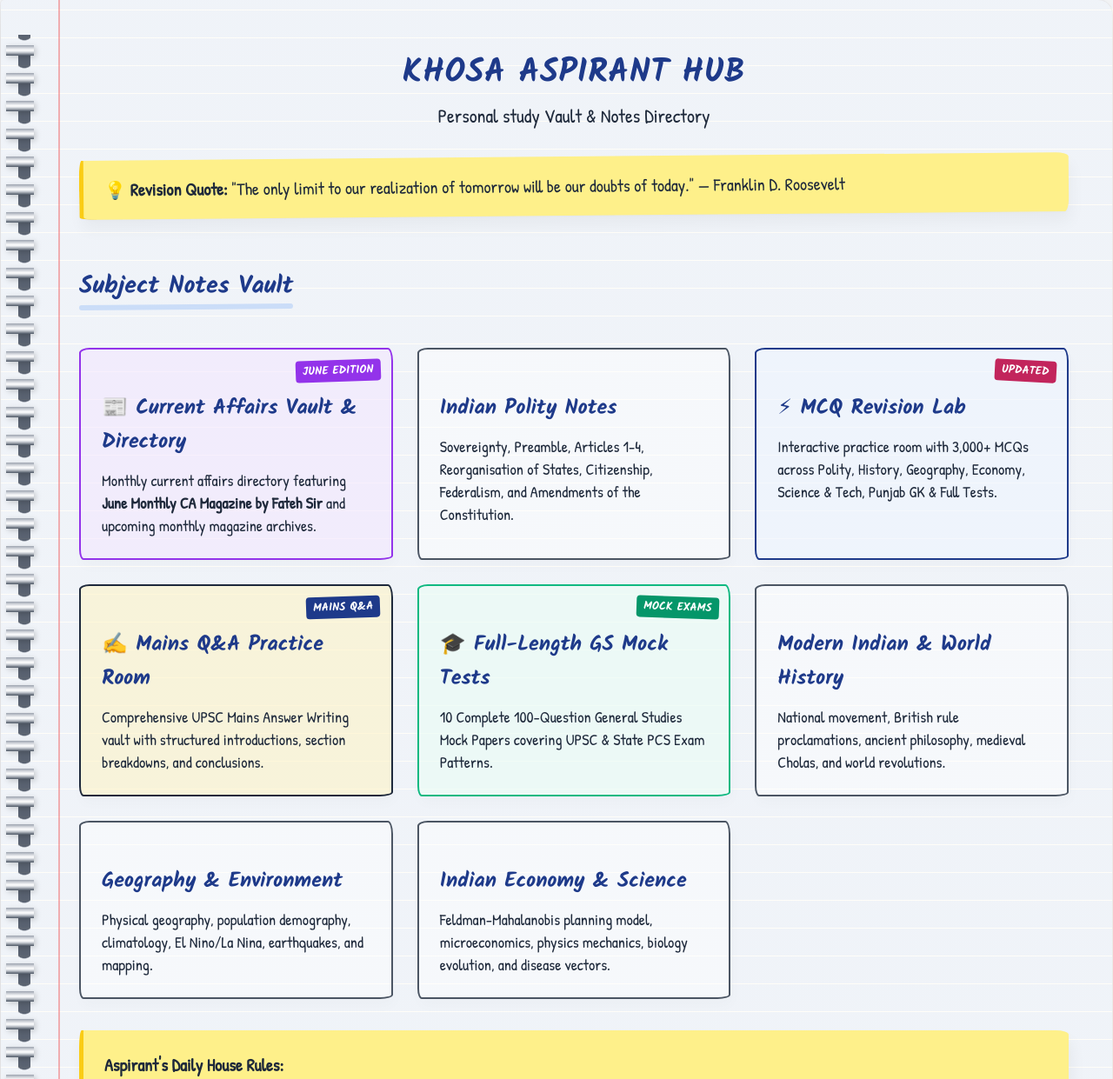
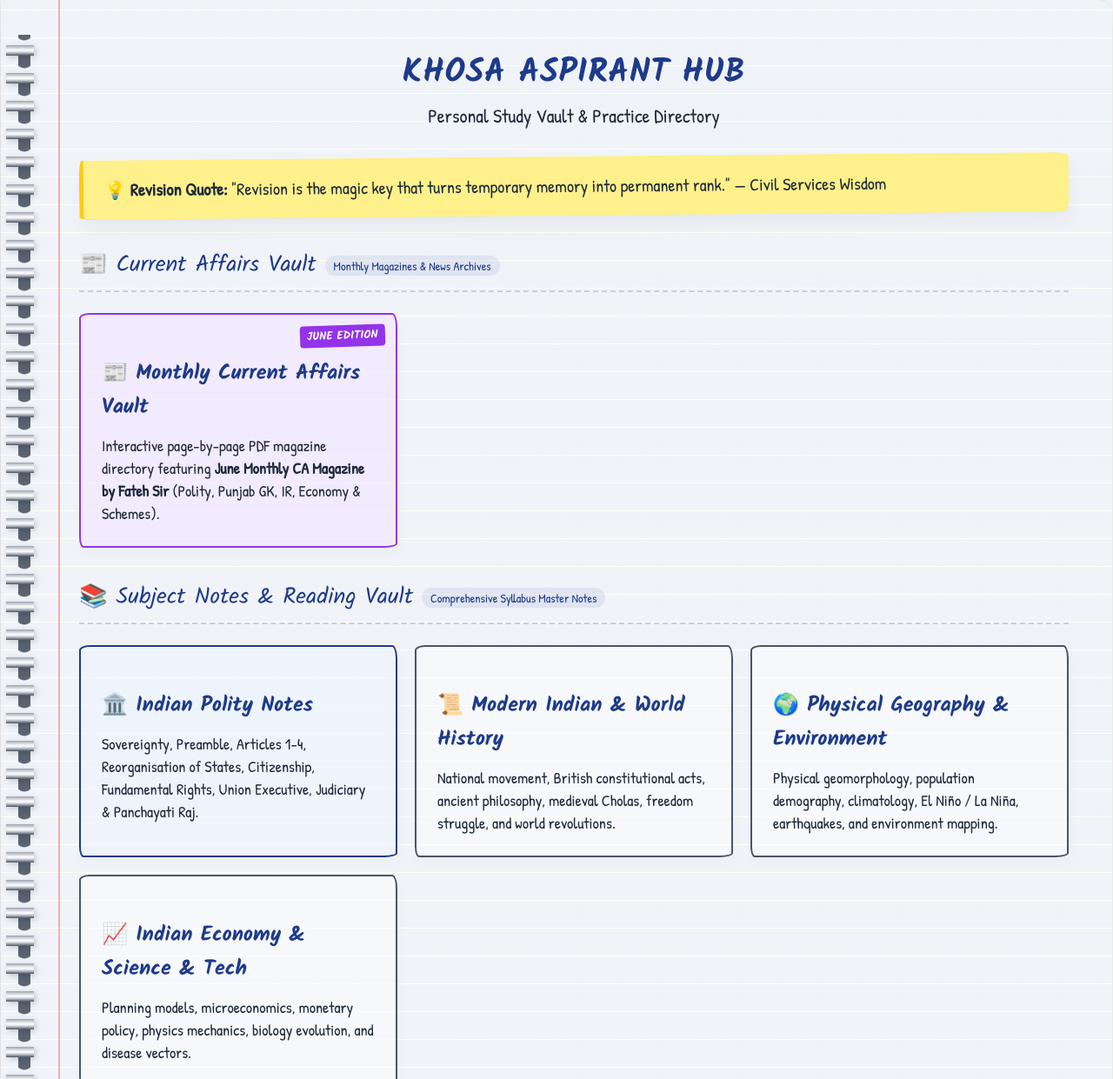
Before and after one commit to khosa76/khosaHub, a plain HTML site: page index.html in a window 1280 px wide. Shown: the top 1241 px of the page at 87% size. Drawn offline with Linux system fonts and the light colour scheme.

Commit message:
Organize index.html dashboard into 3 distinct sections: Current Affairs Vault, Subject Notes, and Practice Test Labs

```diff
--- a/index.html
+++ b/index.html
@@ -4,7 +4,7 @@
 <head>
     <meta charset="UTF-8">
     <meta name="viewport" content="width=device-width, initial-scale=1.0">
-    <title>KHOSA Aspirant Hub - UPSC study Vault</title>
+    <title>KHOSA Aspirant Hub - UPSC Study Vault</title>
     <link rel="preconnect" href="https://fonts.googleapis.com">
     <link rel="preconnect" href="https://fonts.gstatic.com" crossorigin>
     <link
@@ -17,6 +17,37 @@
     <meta name="apple-mobile-web-app-capable" content="yes">
     <meta name="apple-mobile-web-app-status-bar-style" content="default">
     <meta name="apple-mobile-web-app-title" content="Khosa Hub">
+
+    <style>
+        .section-header-title {
+            font-family: 'Kalam', cursive;
+            font-size: 26px;
+            color: var(--ink-blue);
+            margin-top: 36px;
+            margin-bottom: 16px;
+            display: flex;
+            align-items: center;
+            gap: 10px;
+            border-bottom: 2px dashed rgba(30, 58, 138, 0.2);
+            padding-bottom: 8px;
+        }
+
+        .section-header-title span.section-tag {
+            font-size: 14px;
+            font-family: 'Patrick Hand', cursive;
+            background: rgba(30, 58, 138, 0.08);
+            color: var(--ink-blue);
+            padding: 2px 10px;
+            border-radius: 12px;
+            font-weight: normal;
+        }
+
+        .subjects-grid {
+            display: grid;
+            grid-template-columns: repeat(auto-fill, minmax(320px, 1fr));
+            gap: 20px;
+        }
+    </style>
 </head>
 
 <body>
@@ -28,67 +59,79 @@
             <div class="time-widget" id="current-time">00:00:00</div> -->
 
             <h1>KHOSA Aspirant Hub</h1>
-            <div class="subtitle">Personal study Vault & Notes Directory</div>
+            <div class="subtitle">Personal Study Vault & Practice Directory</div>
 
             <div class="quote-banner">
                 <span style="font-weight: bold;">💡 Revision Quote: </span>
-                <span id="quote-display">"The only limit to our realization of tomorrow will be our doubts of today." —
-                    Franklin D. Roosevelt</span>
+                <span id="quote-display">"The only limit to our realization of tomorrow will be our doubts of today." — Franklin D. Roosevelt</span>
             </div>
 
-            <h2>Subject Notes Vault</h2>
+            <!-- SECTION 1: CURRENT AFFAIRS VAULT -->
+            <div class="section-header-title">
+                📰 <span>Current Affairs Vault</span>
+                <span class="section-tag">Monthly Magazines & News Archives</span>
+            </div>
             <div class="subjects-grid">
-                <a href="current_affairs_index.html" class="subject-card active" style="background: rgba(243, 232, 255, 0.6); border-color: #9333ea; position: relative;">
+                <a href="current_affairs_index.html" class="subject-card active" style="background: rgba(243, 232, 255, 0.7); border-color: #9333ea; position: relative;">
                     <span class="badge-new" style="position: absolute; top: 12px; right: 12px; font-family: 'Kalam', cursive; background: #9333ea; color: white; padding: 2px 8px; border-radius: 4px; font-size: 13px; font-weight: bold; transform: rotate(-2deg);">JUNE EDITION</span>
-                    <h3>📰 Current Affairs Vault & Directory</h3>
-                    <p>Monthly current affairs directory featuring <strong>June Monthly CA Magazine by Fateh Sir</strong> and upcoming monthly magazine archives.</p>
+                    <h3>📰 Monthly Current Affairs Vault</h3>
+                    <p>Interactive page-by-page PDF magazine directory featuring <strong>June Monthly CA Magazine by Fateh Sir</strong> (Polity, Punjab GK, IR, Economy & Schemes).</p>
                 </a>
-                <a href="subjects/polity/index.html" class="subject-card active">
-                    <h3>Indian Polity Notes</h3>
-                    <p>Sovereignty, Preamble, Articles 1-4, Reorganisation of States, Citizenship, Federalism, and
-                        Amendments of the Constitution.</p>
+            </div>
+
+            <!-- SECTION 2: SUBJECT NOTES VAULT -->
+            <div class="section-header-title">
+                📚 <span>Subject Notes & Reading Vault</span>
+                <span class="section-tag">Comprehensive Syllabus Master Notes</span>
+            </div>
+            <div class="subjects-grid">
+                <a href="subjects/polity/index.html" class="subject-card active" style="background: rgba(239, 246, 255, 0.6); border-color: var(--ink-blue);">
+                    <h3>🏛️ Indian Polity Notes</h3>
+                    <p>Sovereignty, Preamble, Articles 1-4, Reorganisation of States, Citizenship, Fundamental Rights, Union Executive, Judiciary & Panchayati Raj.</p>
                 </a>
-                <a href="mcq_tester.html" class="subject-card active" style="background: rgba(239, 246, 255, 0.6); border-color: var(--ink-blue); position: relative;">
+                <a href="mcq_tester.html?subject=history" class="subject-card active">
+                    <h3>📜 Modern Indian & World History</h3>
+                    <p>National movement, British constitutional acts, ancient philosophy, medieval Cholas, freedom struggle, and world revolutions.</p>
+                </a>
+                <a href="mcq_tester.html?subject=geography" class="subject-card active">
+                    <h3>🌍 Physical Geography & Environment</h3>
+                    <p>Physical geomorphology, population demography, climatology, El Niño / La Niña, earthquakes, and environment mapping.</p>
+                </a>
+                <a href="mcq_tester.html?subject=economy" class="subject-card active">
+                    <h3>📈 Indian Economy & Science & Tech</h3>
+                    <p>Planning models, microeconomics, monetary policy, physics mechanics, biology evolution, and disease vectors.</p>
+                </a>
+            </div>
+
+            <!-- SECTION 3: REVISION & PRACTICE TEST LABS -->
+            <div class="section-header-title">
+                ⚡ <span>Revision & Practice Test Labs</span>
+                <span class="section-tag">MCQs & Mains Answer Writing</span>
+            </div>
+            <div class="subjects-grid">
+                <a href="mcq_tester.html" class="subject-card active" style="background: rgba(239, 246, 255, 0.7); border-color: var(--ink-blue); position: relative;">
                     <span class="badge-new" style="position: absolute; top: 12px; right: 12px; font-family: 'Kalam', cursive; background: var(--ink-red); color: white; padding: 2px 8px; border-radius: 4px; font-size: 13px; font-weight: bold; transform: rotate(3deg);">UPDATED</span>
                     <h3>⚡ MCQ Revision Lab</h3>
                     <p>Interactive practice room with 3,000+ MCQs across Polity, History, Geography, Economy, Science & Tech, Punjab GK & Full Tests.</p>
                 </a>
-                <a href="mains_tester.html" class="subject-card active" style="background: rgba(254, 243, 199, 0.6); border-color: var(--accent-gold); position: relative;">
+                <a href="mains_tester.html" class="subject-card active" style="background: rgba(254, 243, 199, 0.7); border-color: var(--accent-gold); position: relative;">
                     <span class="badge-new" style="position: absolute; top: 12px; right: 12px; font-family: 'Kalam', cursive; background: var(--ink-blue); color: white; padding: 2px 8px; border-radius: 4px; font-size: 13px; font-weight: bold; transform: rotate(-2deg);">MAINS Q&A</span>
                     <h3>✍️ Mains Q&A Practice Room</h3>
                     <p>Comprehensive UPSC Mains Answer Writing vault with structured introductions, section breakdowns, and conclusions.</p>
                 </a>
-                <a href="mcq_tester.html?subject=fulltest" class="subject-card active" style="background: rgba(236, 253, 245, 0.7); border-color: #10b981; position: relative;">
+                <a href="mcq_tester.html?subject=fulltest" class="subject-card active" style="background: rgba(236, 253, 245, 0.8); border-color: #10b981; position: relative;">
                     <span class="badge-new" style="position: absolute; top: 12px; right: 12px; font-family: 'Kalam', cursive; background: #059669; color: white; padding: 2px 8px; border-radius: 4px; font-size: 13px; font-weight: bold; transform: rotate(2deg);">MOCK EXAMS</span>
                     <h3>🎓 Full-Length GS Mock Tests</h3>
                     <p>10 Complete 100-Question General Studies Mock Papers covering UPSC & State PCS Exam Patterns.</p>
                 </a>
-                <a href="mcq_tester.html?subject=history" class="subject-card active">
-                    <h3>Modern Indian & World History</h3>
-                    <p>National movement, British rule proclamations, ancient philosophy, medieval Cholas, and world revolutions.</p>
-                </a>
-                <a href="mcq_tester.html?subject=geography" class="subject-card active">
-                    <h3>Geography & Environment</h3>
-                    <p>Physical geography, population demography, climatology, El Nino/La Nina, earthquakes, and mapping.</p>
-                </a>
-                <a href="mcq_tester.html?subject=economy" class="subject-card active">
-                    <h3>Indian Economy & Science</h3>
-                    <p>Feldman-Mahalanobis planning model, microeconomics, physics mechanics, biology evolution, and disease vectors.</p>
-                </a>
             </div>
 
-            <!-- Root Index shows funny aspirant house rules -->
-            <div class="sticky-note yellow-note" style="margin-top: 36px;">
+            <!-- Root Index Aspirant House Rules -->
+            <div class="sticky-note yellow-note" style="margin-top: 40px;">
                 <p><strong>Aspirant's Daily House Rules:</strong></p>
-                <p style="font-size: 18px; line-height: 28px;">1. 📅 <strong>Rule 1 (Productive Planning):</strong>Spend
-                    3 hours creating the perfect study timetable. Begin studying tomorrow, because today was clearly
-                    reserved for planning.</p>
-                <p style="font-size: 18px; line-height: 28px;">2. 📖 <strong>Rule 2 (Knowledge Transfer):</strong>Place
-                    the textbook within 2 meters of your head and hope Bluetooth learning has finally been invented.</p>
-                <p style="font-size: 18px; line-height: 28px;">3. ☕ <strong>Rule 3 (Caffeine Protocol):</strong> Need a
-                    tea break? Click here to <span class="summon-chai-link" onclick="summonChai()">request virtual
-                        cutting chai break permit</span>. (Warning: Break may trigger intense daydreams of clearing the
-                    exam in the first attempt).</p>
+                <p style="font-size: 18px; line-height: 28px;">1. 📅 <strong>Rule 1 (Productive Planning):</strong> Spend 3 hours creating the perfect study timetable. Begin studying tomorrow, because today was clearly reserved for planning.</p>
+                <p style="font-size: 18px; line-height: 28px;">2. 📖 <strong>Rule 2 (Knowledge Transfer):</strong> Place the textbook within 2 meters of your head and hope Bluetooth learning has finally been invented.</p>
+                <p style="font-size: 18px; line-height: 28px;">3. ☕ <strong>Rule 3 (Caffeine Protocol):</strong> Need a tea break? Click here to <span class="summon-chai-link" onclick="summonChai()">request virtual cutting chai break permit</span>. (Warning: Break may trigger intense daydreams of clearing the exam in the first attempt).</p>
             </div>
 
         </div>
@@ -107,10 +150,8 @@
                 <div class="cup-handle"></div>
                 <div class="cup-saucer"></div>
             </div>
-            <h3 style="font-size: 26px; color: var(--ink-blue); margin-bottom: 8px; font-family: 'Kalam', cursive;">Chai
-                Served! ☕</h3>
-            <p id="chai-wisdom"
-                style="font-size: 20px; line-height: 26px; margin-bottom: 12px; font-style: italic; color: var(--ink-black);">
+            <h3 style="font-size: 26px; color: var(--ink-blue); margin-bottom: 8px; font-family: 'Kalam', cursive;">Chai Served! ☕</h3>
+            <p id="chai-wisdom" style="font-size: 20px; line-height: 26px; margin-bottom: 12px; font-style: italic; color: var(--ink-black);">
                 "Laxmikanth size: 📚. Your brain right now: ☕. Take a 5-minute deep breath. You got this!"
             </p>
             <button class="chai-btn-close" onclick="closeChai()">Back to study</button>
@@ -118,88 +159,36 @@
     </div>
 
     <script>
-        // --- Quotes of the Day ---
         const quotes = [
             '"The only limit to our realization of tomorrow will be our doubts of today." — Franklin D. Roosevelt',
             '"Success is not final, failure is not fatal: it is the courage to continue that counts." — Winston Churchill',
-            '"It is not the mountain we conquer, but ourselves." — Edmund Hillary',
-            '"The secret of getting ahead is getting started." — Mark Twain',
-            '"Quality is not an act, it is a habit." — Aristotle',
-            '"Sovereignty of character is the true freedom." — Aspirant Quote',
-            '"Arise, awake, and stop not until the goal is reached." — Swami Vivekananda'
+            '"It always seems impossible until it\'s done." — Nelson Mandela',
+            '"Believe you can and you\'re halfway there." — Theodore Roosevelt',
+            '"Future belongs to those who prepare for it today." — Malcolm X',
+            '"Revision is the magic key that turns temporary memory into permanent rank." — Civil Services Wisdom'
         ];
 
-        function rotateQuote() {
-            const index = Math.floor(Math.random() * quotes.length);
-            document.getElementById('quote-display').innerText = quotes[index];
-        }
-        rotateQuote();
-        setInterval(rotateQuote, 30000); // rotate quote every 30 seconds
+        // Randomize Quote on load
+        document.addEventListener('DOMContentLoaded', () => {
+            const display = document.getElementById('quote-display');
+            if (display) {
+                const randomIdx = Math.floor(Math.random() * quotes.length);
+                display.innerText = quotes[randomIdx];
+            }
+        });
 
-        // --- Clock and Date Widget ---
-        function updateClock() {
-            const now = new Date();
-            const timeEl = document.getElementById('current-time');
-            const dateEl = document.getElementById('current-date');
-
-            if (timeEl) {
-                let hrs = now.getHours().toString().padStart(2, '0');
-                let mins = now.getMinutes().toString().padStart(2, '0');
-                let secs = now.getSeconds().toString().padStart(2, '0');
-                timeEl.innerText = `${hrs}:${mins}:${secs}`;
+        // Chai Easter Egg
+        function summonChai() {
+            const overlay = document.getElementById('chai-overlay');
+            if (overlay) {
+                overlay.style.display = 'flex';
             }
-
-            if (dateEl) {
-                const options = { weekday: 'long', year: 'numeric', month: 'long', day: 'numeric' };
-                dateEl.innerText = now.toLocaleDateString('en-US', options);
-            }
-        }
-        updateClock();
-        setInterval(updateClock, 1000);
-
-        // --- Easter Egg: Cutting Chai summoner (Funny/Humorous Quotes) ---
-        const wisdomList = [
-            '"Laxmikanth has 80 chapters, but your attention span lasts exactly 80 seconds. Take a sip and start again! ☕"',
-            '"UPSC syllabus is like the universe — ever-expanding. But this cutting chai is finite. Drink up before it gets cold! ☕"',
-            '"Breaking News: Local aspirant seen studying for 15 minutes straight. MHA orders high-level probe into this sudden burst of efficiency! 😂"',
-            '"Virtual tea served. Side effects may include: temporary delusion of clearing UPSC in your first attempt, sudden urge to read random NCERTs, and extreme sleepiness."',
-            '"Did you know? The word \"Sovereign\" means you are completely independent. But right now, you are 100% dependent on caffeine. Drink up!"',
-            '"Aspirant\'s Dilemma: Sleep for 10 minutes or read Laxmikanth for 10 minutes? *Sleeps for 4 hours instead* 💤"',
-            '"Chai break duration: 5 minutes. Actual time spent staring blankly at the wall: 45 minutes. A classic, time-tested aspirant revision method!"',
-            '"Congratulations! You have completed 0.003% of the syllabus today. Reward yourself with a virtual biscuit to go with this tea! 🍪"'
-        ];
-
-        function summonChai() {
-            const index = Math.floor(Math.random() * wisdomList.length);
-            document.getElementById('chai-wisdom').innerText = wisdomList[index];
-            document.getElementById('chai-overlay').style.display = 'flex';
-            playChirpSound();
         }
 
         function closeChai() {
-            document.getElementById('chai-overlay').style.display = 'none';
-        }
-
-        function playChirpSound() {
-            try {
-                const ctx = new (window.AudioContext || window.webkitAudioContext)();
-                const now = ctx.currentTime;
-                for (let i = 0; i < 5; i++) {
-                    const osc = ctx.createOscillator();
-                    const gain = ctx.createGain();
-                    osc.connect(gain);
-                    gain.connect(ctx.destination);
-                    osc.type = 'sine';
-                    const pitch = 300 + (i * 120);
-                    const time = now + (i * 0.08);
-                    osc.frequency.setValueAtTime(pitch, time);
-                    gain.gain.setValueAtTime(0.08, time);
-                    gain.gain.exponentialRampToValueAtTime(0.001, time + 0.12);
-                    osc.start(time);
-                    osc.stop(time + 0.15);
-                }
-            } catch (e) {
-                console.error(e);
+            const overlay = document.getElementById('chai-overlay');
+            if (overlay) {
+                overlay.style.display = 'none';
             }
         }
     </script>
```
